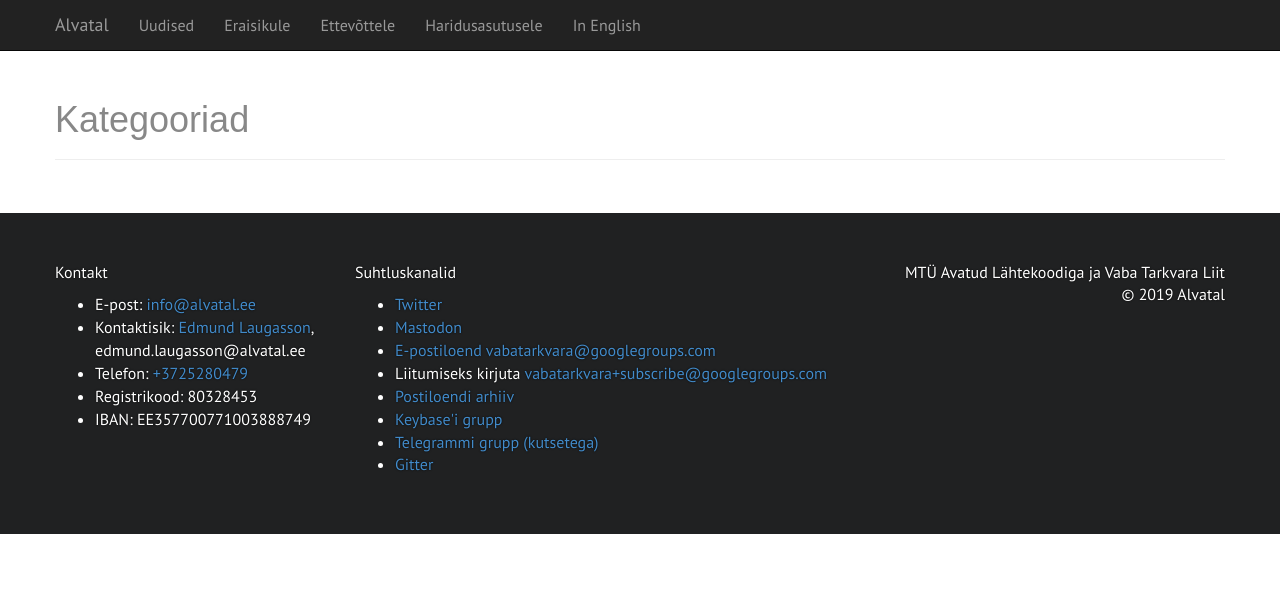
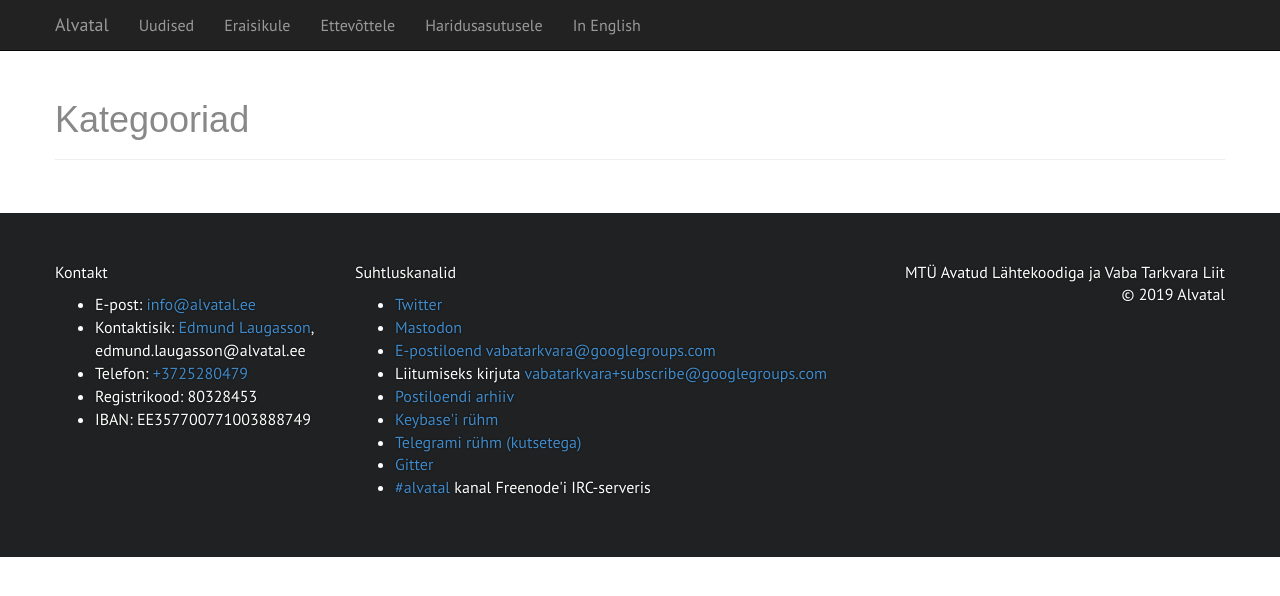
Before and after one commit to alvatal/alvatal.github.io, a Jekyll site: the page built from categories.html, in a window 1280 px wide. Shown: the top 596 px of the page. Built offline with Jekyll 4.4.1, drawn with Linux system fonts in a browser that asks for light colours; some web fonts are replaced.

Commit message:
updated footer

```diff
--- a/_layouts/default.html
+++ b/_layouts/default.html
@@ -93,10 +93,10 @@
                         <li>E-postiloend <a href="mailto:vabatarkvara@googlegroups.com">vabatarkvara@googlegroups.com</a></li>
                         <li>Liitumiseks kirjuta <a href="mailto:vabatarkvara+subscribe@googlegroups.com">vabatarkvara+subscribe@googlegroups.com</a></li>
                         <li><a href="https://groups.google.com/forum/#!forum/vabatarkvara" target="_blank">Postiloendi arhiiv</a></li>
-                        <li><a href="https://keybase.io/team/vabavara.alvatal" target="_blank">Keybase'i grupp</a></li>
-                        <li><a href="https://telegram.org/" target="_blank">Telegrammi grupp (kutsetega)</a></li>
+                        <li><a href="https://keybase.io/team/vabavara.alvatal" target="_blank">Keybase'i rühm</a></li>
+                        <li><a href="https://telegram.org/" target="_blank">Telegrami rühm (kutsetega)</a></li>
                         <li><a href="https://gitter.im/alvatal/community?utm_source=share-link&utm_medium=link&utm_campaign=share-link" target="_blank">Gitter</a></li>
-                        <!--<li><a href="http://webchat.freenode.net/?nick=Abivajaja&channels=#alvatal" target="_blank">#alvatal</a> kanal Freenode IRC serveris</li>-->
+                        <li><a href="http://webchat.freenode.net/?nick=Abivajaja&channels=%23alvatal" target="_blank">#alvatal</a> kanal Freenode'i IRC-serveris</li>
                     </ul>
                 </div>
             </div>
```
